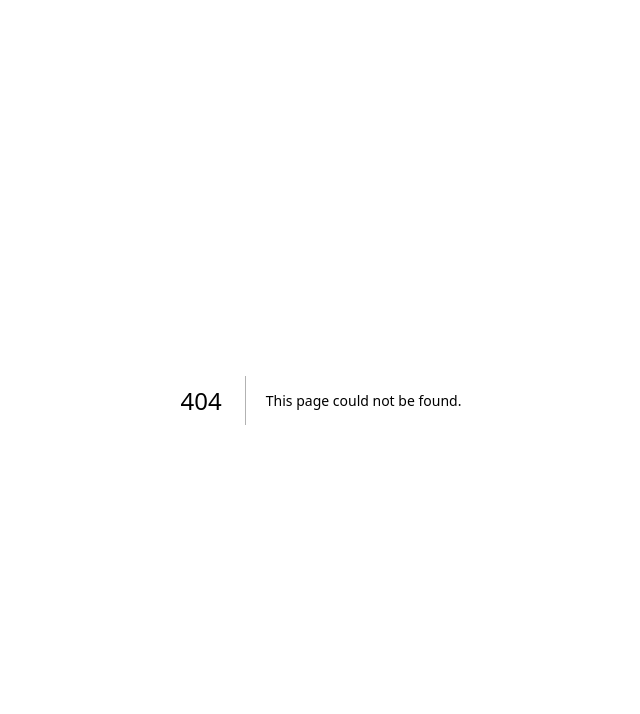
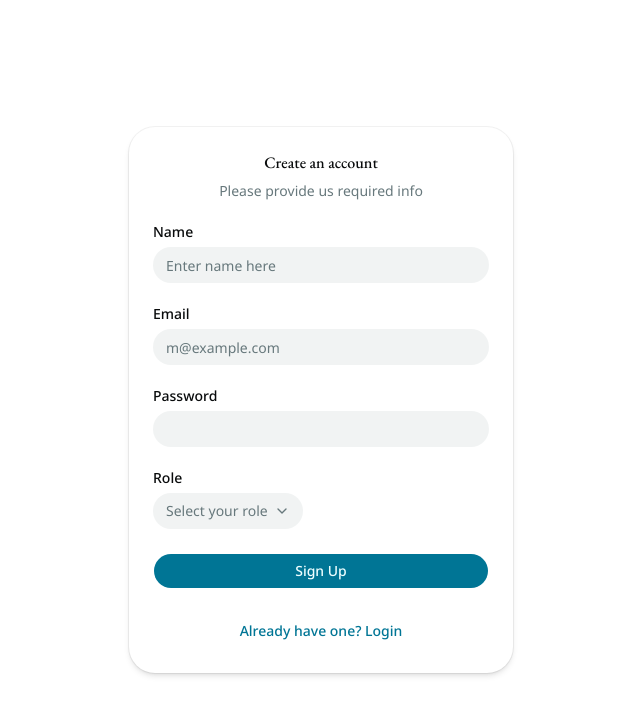
Before and after one commit to Ri-Reyan/GearUp_Client, a Next.js app: page /signup in a window 1280 px wide. Before the commit this address had no page. Shown: the top 714 px of the page, without its empty margins (319-959 px from the left). Built offline with nearby package versions, Linux system fonts and the light colour scheme.

Commit message:
add signup functionality

```diff
--- /dev/null
+++ b/app/(auth)/signup/page.tsx
@@ -0,0 +1,12 @@
+import React from "react";
+import SignUpPage from "../_components/SignUpPage";
+
+const Register = () => {
+  return (
+    <div className="min-h-screen flex justify-center items-center p-4">
+      <SignUpPage />
+    </div>
+  );
+};
+
+export default Register;
```
